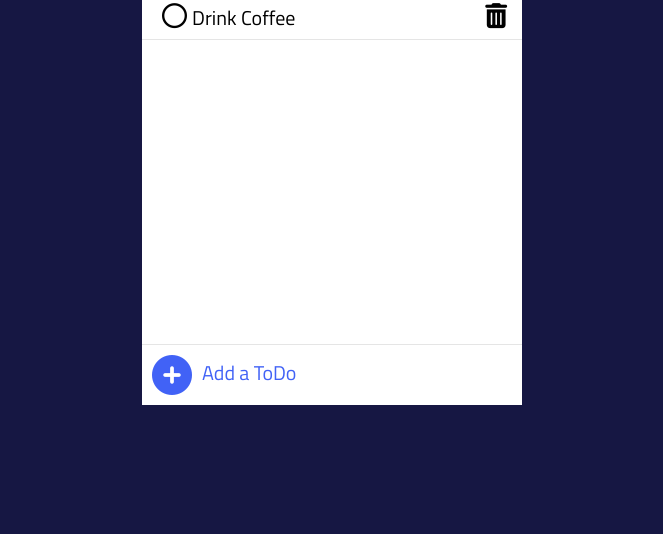
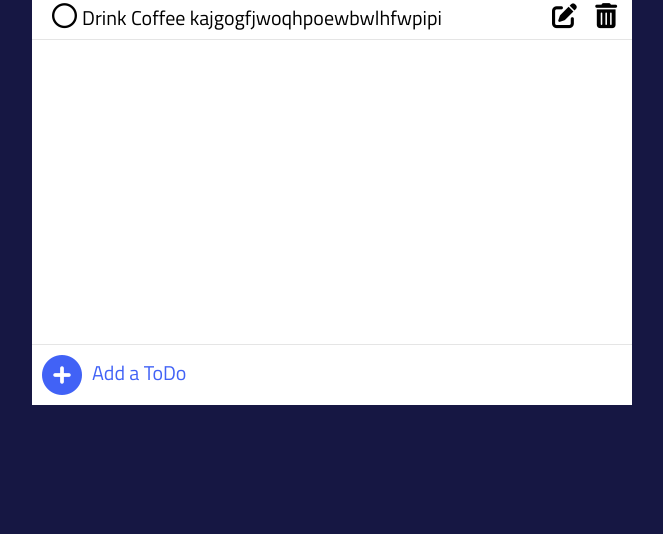
Before and after one commit to abruzy/JavaScript-Todo-App, a website: page index.html in a window 1280 px wide. Shown: the part 266-800 px from the top of the page, without its empty margins (308-971 px from the left). Drawn offline with Linux system fonts and the light colour scheme.

Commit message:
restructure the page

```diff
--- a/css/style.css
+++ b/css/style.css
@@ -10,12 +10,12 @@ html, body {
 
 .container {
   padding: 10px;
-  width: 380px;
+  width: 600px;
   margin: 50px auto;
 }
 
 .header {
-  width: 380px;
+  width: 600px;
   height: 200px;
   background-image: url('../img/bg.jpg');
   background-size: 100% 200%;
@@ -54,7 +54,7 @@ html, body {
 }
 
 .content {
-  width: 380px;
+  width: 600px;
   height: 350px;
   max-height: 350px;
   background-color: #fff;
@@ -71,7 +71,7 @@ html, body {
 }
 
 .item {
-  width: 380px;
+  width: 600px;
   height: 45px;
   max-height: 45px;
   position: relative;
@@ -101,7 +101,20 @@ html, body {
   background-color: #fff;
   left: 50px;
   top: 8px;
-  max-width: 285px;
+  max-width: 400px;
+}
+
+.item i.ed {
+  position: absolute;
+  font-size: 25px;
+  top: 10px;
+  right: 55px;
+}
+
+.item i.ed:hover {
+  color: #4162f6;
+  cursor: pointer;
+  transition: all ease-in-out .3s;
 }
 
 .item i.de {
@@ -119,7 +132,7 @@ html, body {
 
 .add-to-do {
   position: relative;
-  width: 360px;
+  width: 580px;
   height: 40px;
   background-color: #fff;
   border-top: 1px solid rgba(0, 0, 0, 0.1);
--- a/index.html
+++ b/index.html
@@ -19,7 +19,8 @@
       <ul id="list">
         <li class="item">
           <i class="far fa-circle co" job="complete" id="0"></i>
-          <p class="text">Drink Coffee</p>
+          <p class="text">Drink Coffee kajgogfjwoqhpoewbwlhfwpipi</p>
+          <i class="fas fa-edit ed"></i>
           <i class="fas fa-trash-alt de" job="delete" id="0"></i>
         </li>
       </ul>
```
